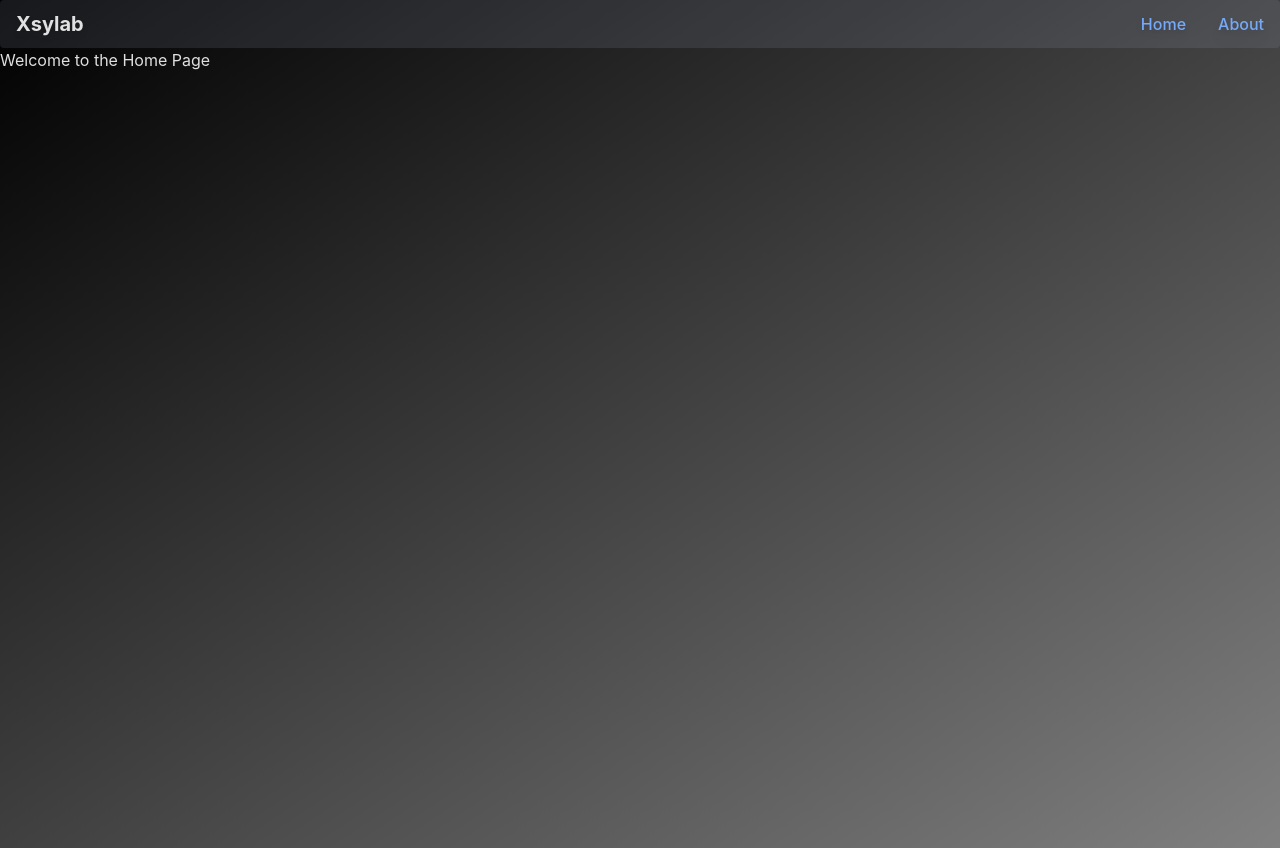
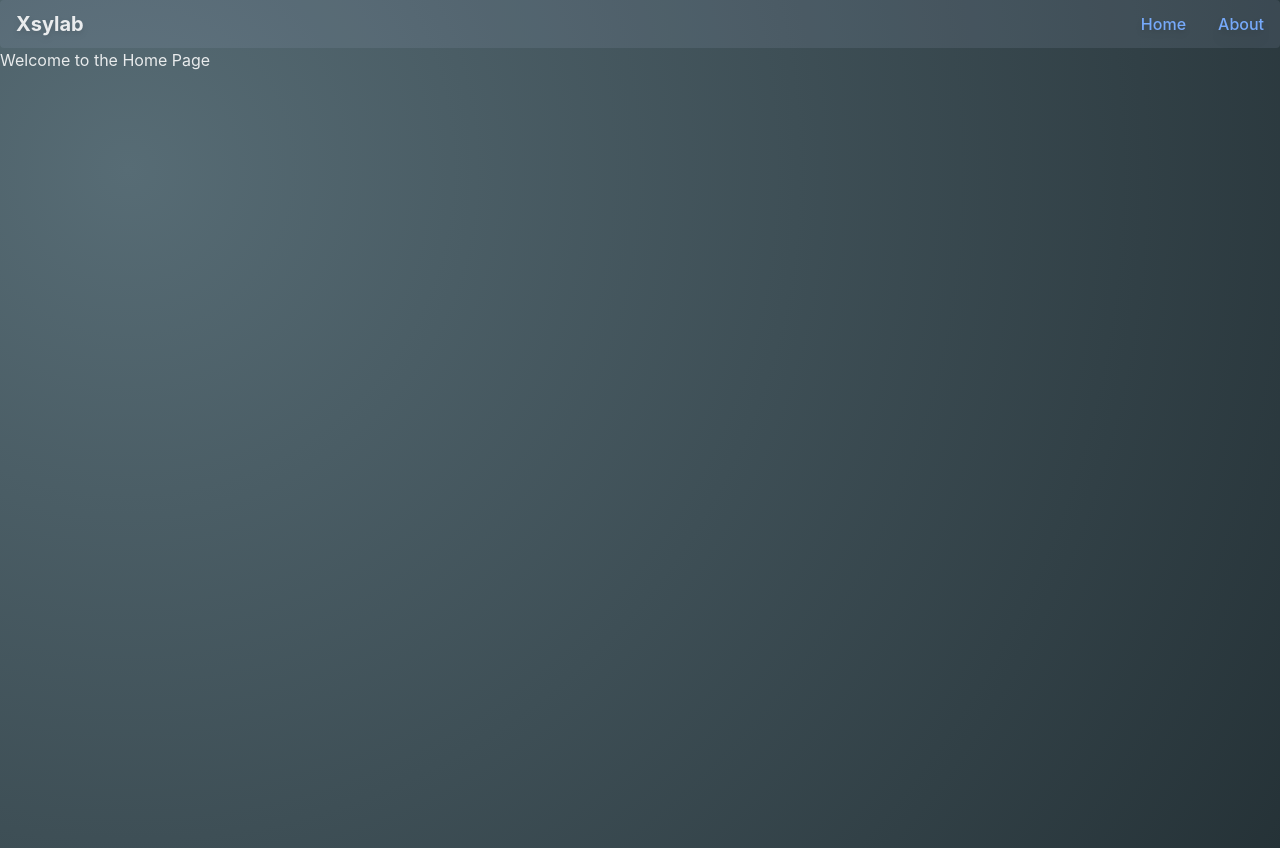
Before and after one commit to VacTuzX-dot/XsyVite, a React (Vite) app: page / in a window 1280 px wide. Built offline with nearby package versions, Linux system fonts and the light colour scheme.

Commit message:
Update CSS

```diff
--- a/src/pages/App.tsx
+++ b/src/pages/App.tsx
@@ -24,12 +24,18 @@ function App() {
             Xsylab
           </span>
         </NavbarBrand>
-        <NavbarToggle />
+        <NavbarToggle className="text-blue-400" />
         <NavbarCollapse>
-          <Link to="/" className="text-base text-blue-400 drop-shadow-md">
+          <Link
+            to="/"
+            className="text-base text-blue-400 drop-shadow-md transition-colors hover:text-blue-200 hover:transition-colors"
+          >
             Home
           </Link>
-          <Link to="/about" className="text-base text-blue-400 drop-shadow-lg">
+          <Link
+            to="/about"
+            className="text-base text-blue-400 drop-shadow-lg transition-colors hover:text-blue-200 hover:transition-colors"
+          >
             About
           </Link>
         </NavbarCollapse>
--- a/src/style/index.css
+++ b/src/style/index.css
@@ -10,7 +10,9 @@
   color-scheme: light dark;
   color: rgba(255, 255, 255, 0.87);
   /* background-color: #242424; */
-  background-image: linear-gradient(to bottom right, black, gray);
+  /* background-image: linear-gradient(to bottom right, black, gray); */
+  /* background: linear-gradient(112.1deg, rgb(32, 38, 57) 11.4%, rgb(63, 76, 119) 70.2%); */
+  background: radial-gradient(circle at 10% 20%, rgb(87, 108, 117) 0%, rgb(37, 50, 55) 100.2%);
   background-size: 100% 100%;
   background-repeat: no-repeat;
 
@@ -21,7 +23,7 @@
 }
 
 ::-webkit-scrollbar {
-  width: 6px;
+  width: 8px;
 }
 
 ::-webkit-scrollbar-track {
```
